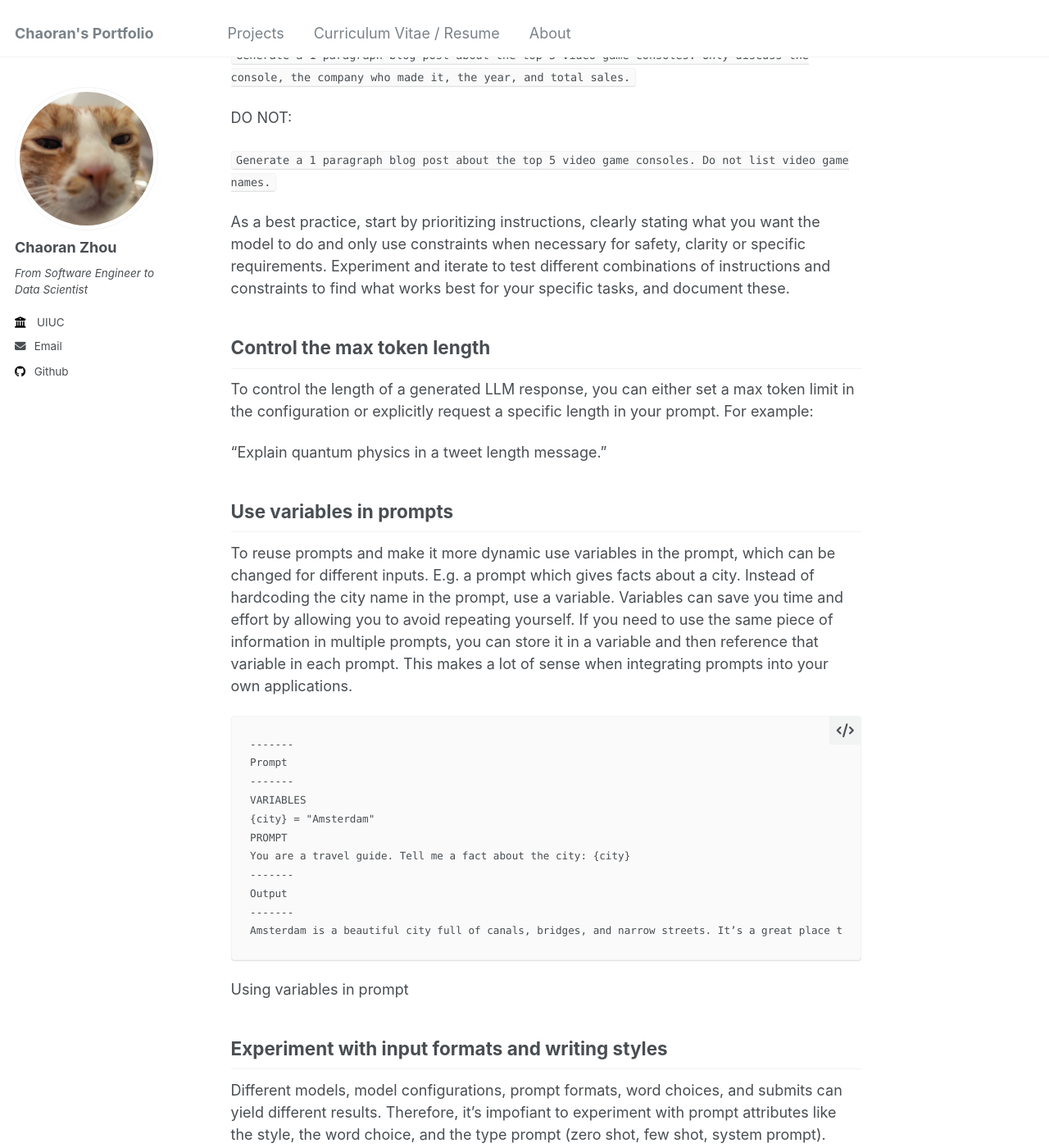
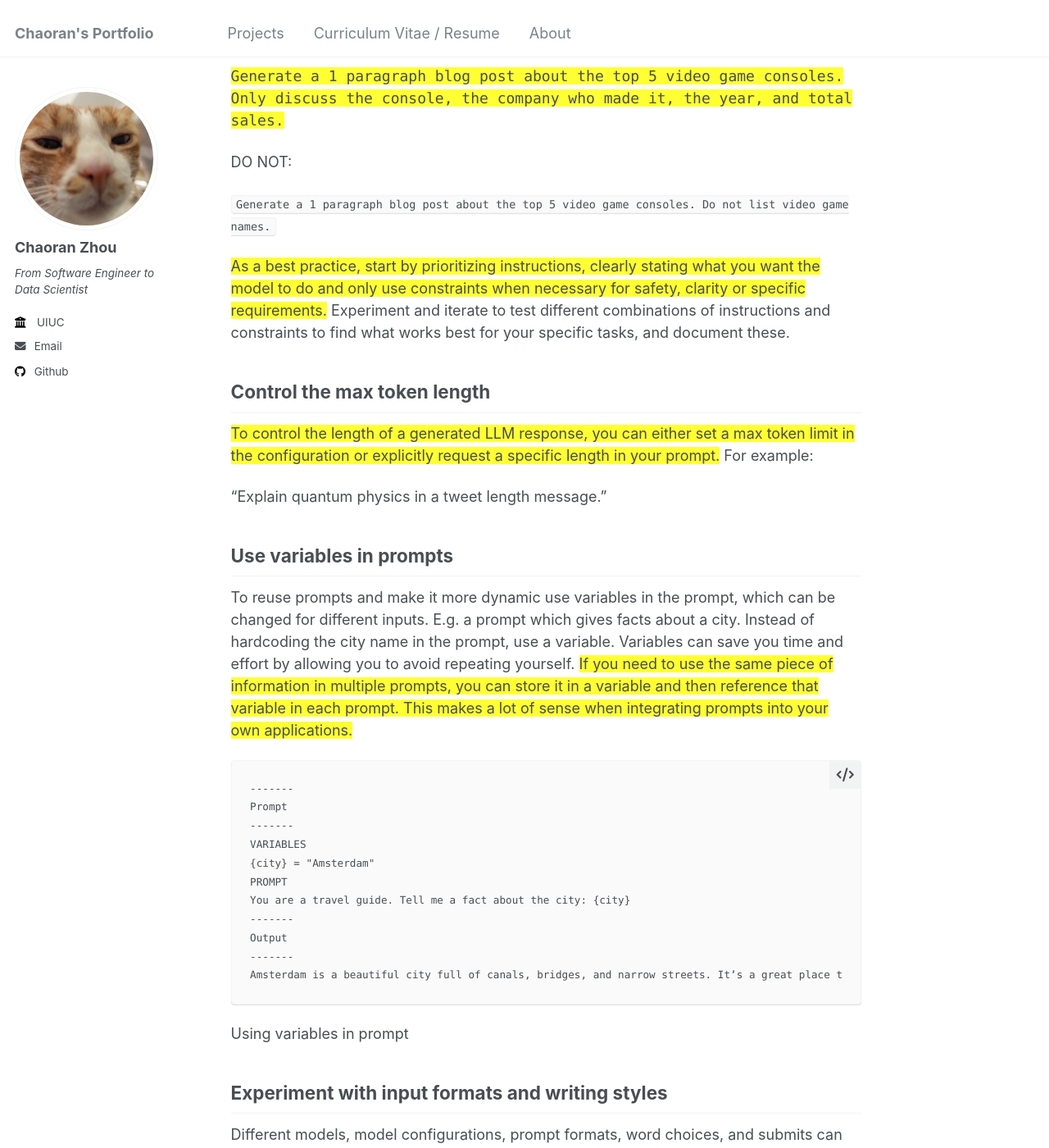
Before and after one commit to ranranrunforit/ranranrunforit.github.io, a Jekyll site: the page built from _projects/project-16.md, in a window 1280 px wide and 1400 px high, scrolled down 17129 px. Shown: the whole window at 82% size. Built offline with Jekyll 4.4.1, drawn with Linux system fonts in a browser that asks for light colours; some of the changed text lies outside the part shown.

Commit message:
Update project-16.md

````diff
--- a/_projects/project-16.md
+++ b/_projects/project-16.md
@@ -432,7 +432,7 @@
 
 AFTER REWRITE:
 
-`Act as a travel guide for tourists. Describe great places to visit in New York Manhattan with a 3 year old.`
+<span style="background-color: #FFFF33;">`Act as a travel guide for tourists. Describe great places to visit in New York Manhattan with a 3 year old.`</span>
 
 Try using verbs that describe the action. Here’s a set of examples:
 
@@ -446,7 +446,7 @@
 
 DO:
 
-`Generate a 3 paragraph blog post about the top 5 video game consoles. The blog post should be informative and engaging, and it should be written in a conversational style.`
+<span style="background-color: #FFFF33;">`Generate a 3 paragraph blog post about the top 5 video game consoles. The blog post should be informative and engaging, and it should be written in a conversational style.`</span>
 
 DO NOT:
 
@@ -469,26 +469,26 @@
 
 DO:
 
-`Generate a 1 paragraph blog post about the top 5 video game consoles. Only discuss the console, the company who made it, the year, and total sales.`
+<span style="background-color: #FFFF33;">`Generate a 1 paragraph blog post about the top 5 video game consoles. Only discuss the console, the company who made it, the year, and total sales.`</span>
 
 DO NOT:
 
 `Generate a 1 paragraph blog post about the top 5 video game consoles. Do not list video game names.`
 
-As a best practice, start by prioritizing instructions, clearly stating what you want the model
-to do and only use constraints when necessary for safety, clarity or specific requirements.
+<span style="background-color: #FFFF33;">As a best practice, start by prioritizing instructions, clearly stating what you want the model
+to do and only use constraints when necessary for safety, clarity or specific requirements.</span>
 Experiment and iterate to test different combinations of instructions and constraints to find
 what works best for your specific tasks, and document these.
 
 ## Control the max token length
 
-To control the length of a generated LLM response, you can either set a max token limit in the configuration or explicitly request a specific length in your prompt. For example:
+<span style="background-color: #FFFF33;">To control the length of a generated LLM response, you can either set a max token limit in the configuration or explicitly request a specific length in your prompt.</span> For example:
 
 "Explain quantum physics in a tweet length message."
 
 ## Use variables in prompts
 
-To reuse prompts and make it more dynamic use variables in the prompt, which can be changed for different inputs. E.g. a prompt which gives facts about a city. Instead of hardcoding the city name in the prompt, use a variable. Variables can save you time and effort by allowing you to avoid repeating yourself. If you need to use the same piece of information in multiple prompts, you can store it in a variable and then reference that variable in each prompt. This makes a lot of sense when integrating prompts into your own applications.
+To reuse prompts and make it more dynamic use variables in the prompt, which can be changed for different inputs. E.g. a prompt which gives facts about a city. Instead of hardcoding the city name in the prompt, use a variable. Variables can save you time and effort by allowing you to avoid repeating yourself. <span style="background-color: #FFFF33;">If you need to use the same piece of information in multiple prompts, you can store it in a variable and then reference that variable in each prompt. This makes a lot of sense when integrating prompts into your own applications.</span>
 
 ```
 -------
````
Also changed, not shown: other parts of _projects/project-16.md (+2 -1 lines).
